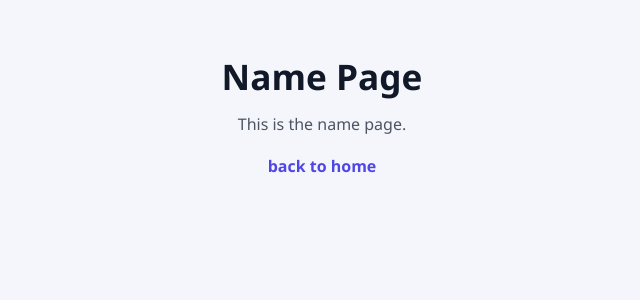
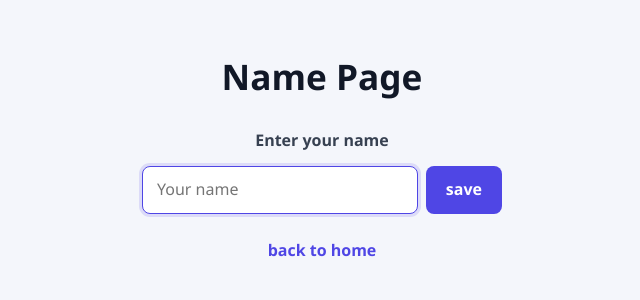
Before and after one commit to mojienjoyment/message-react-app, a React (Vite) app: page /name in a window 1280 px wide. Shown: the top 300 px of the page, without its empty margins (318-958 px from the left). Built offline with nearby package versions, Linux system fonts and the light colour scheme.

Commit message:
Name page: input form, greeting, and cookie persistence

```diff
--- a/src/index.css
+++ b/src/index.css
@@ -103,3 +103,79 @@ a.back:hover {
   color: #6b7280;
   font-style: italic;
 }
+/* Name page form & greeting */
+.name-form {
+  display: flex;
+  flex-direction: column;
+  align-items: center;
+  gap: 12px;
+  margin: 24px 0;
+}
+
+.name-form label {
+  font-weight: 600;
+  color: #374151;
+}
+
+.name-form .form-row {
+  display: flex;
+  gap: 8px;
+  justify-content: center;
+  width: 100%;
+  max-width: 360px;
+}
+
+.name-form input {
+  flex: 1;
+  padding: 10px 14px;
+  border: 1px solid #d1d5db;
+  border-radius: 8px;
+  font: inherit;
+  outline: none;
+  transition: border-color 0.15s ease, box-shadow 0.15s ease;
+}
+
+.name-form input:focus {
+  border-color: #4f46e5;
+  box-shadow: 0 0 0 3px rgba(79, 70, 229, 0.15);
+}
+
+.name-form button {
+  padding: 10px 20px;
+  background: #4f46e5;
+  color: #ffffff;
+  border: none;
+  border-radius: 8px;
+  font: inherit;
+  font-weight: 600;
+  cursor: pointer;
+  transition: background 0.2s ease;
+}
+
+.name-form button:hover {
+  background: #4338ca;
+}
+
+.greeting-box {
+  margin: 32px 0;
+}
+
+.greeting {
+  font-size: 1.6rem;
+  color: #111827;
+}
+
+.change-btn {
+  background: none;
+  border: 1px solid #d1d5db;
+  padding: 6px 14px;
+  border-radius: 6px;
+  font: inherit;
+  color: #4b5563;
+  cursor: pointer;
+  transition: background 0.15s ease;
+}
+
+.change-btn:hover {
+  background: #f3f4f6;
+}
--- a/src/pages/Name.jsx
+++ b/src/pages/Name.jsx
@@ -1,10 +1,79 @@
+import { useEffect, useState } from "react";
 import { Link } from "react-router-dom";
 
+const COOKIE_NAME = "username";
+const COOKIE_MAX_AGE = 60 * 60 * 24 * 7; // 7 days, in seconds
+
+function readCookie(key) {
+  const match = document.cookie
+    .split("; ")
+    .find((row) => row.startsWith(`${key}=`));
+  return match ? decodeURIComponent(match.split("=")[1]) : "";
+}
+
+function writeCookie(key, value) {
+  document.cookie = `${key}=${encodeURIComponent(
+    value
+  )}; max-age=${COOKIE_MAX_AGE}; path=/`;
+}
+
+function deleteCookie(key) {
+  document.cookie = `${key}=; max-age=0; path=/`;
+}
+
 function Name() {
+  const [name, setName] = useState("");
+  const [input, setInput] = useState("");
+
+  useEffect(() => {
+    const saved = readCookie(COOKIE_NAME);
+    if (saved) setName(saved);
+  }, []);
+
+  const handleSubmit = (e) => {
+    e.preventDefault();
+    const value = input.trim();
+    if (!value) return;
+    writeCookie(COOKIE_NAME, value);
+    setName(value);
+  };
+
+  const handleReset = () => {
+    deleteCookie(COOKIE_NAME);
+    setName("");
+    setInput("");
+  };
+
   return (
     <>
       <h1>Name Page</h1>
-      <p>This is the name page.</p>
+
+      {name ? (
+        <div className="greeting-box">
+          <p className="greeting">
+            Hello <strong>{name}</strong>
+          </p>
+          <button className="change-btn" onClick={handleReset}>
+            change name
+          </button>
+        </div>
+      ) : (
+        <form className="name-form" onSubmit={handleSubmit}>
+          <label htmlFor="name-input">Enter your name</label>
+          <div className="form-row">
+            <input
+              id="name-input"
+              type="text"
+              placeholder="Your name"
+              value={input}
+              onChange={(e) => setInput(e.target.value)}
+              autoFocus
+            />
+            <button type="submit">save</button>
+          </div>
+        </form>
+      )}
+
       <Link className="back" to="/">back to home</Link>
     </>
   );
```
